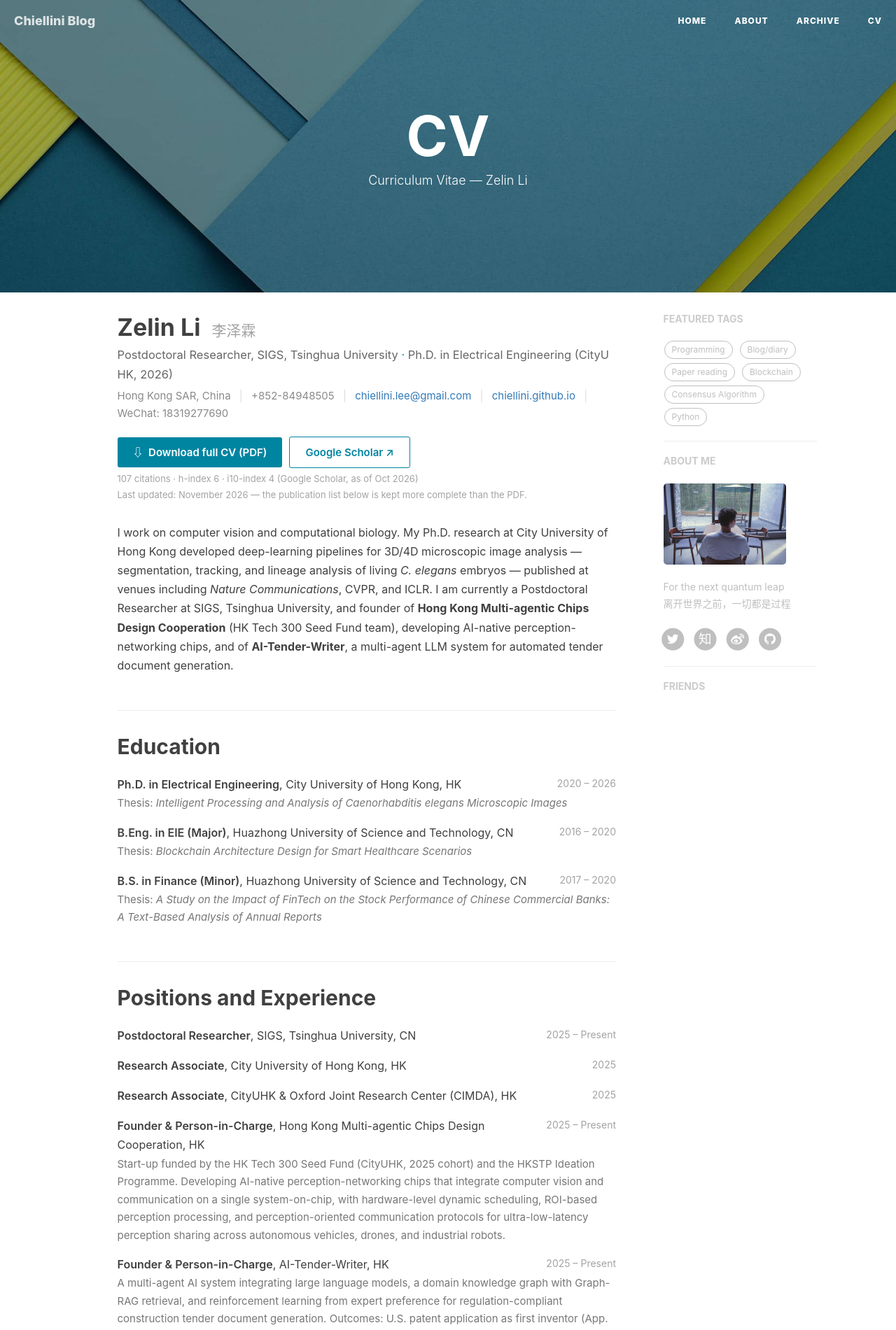
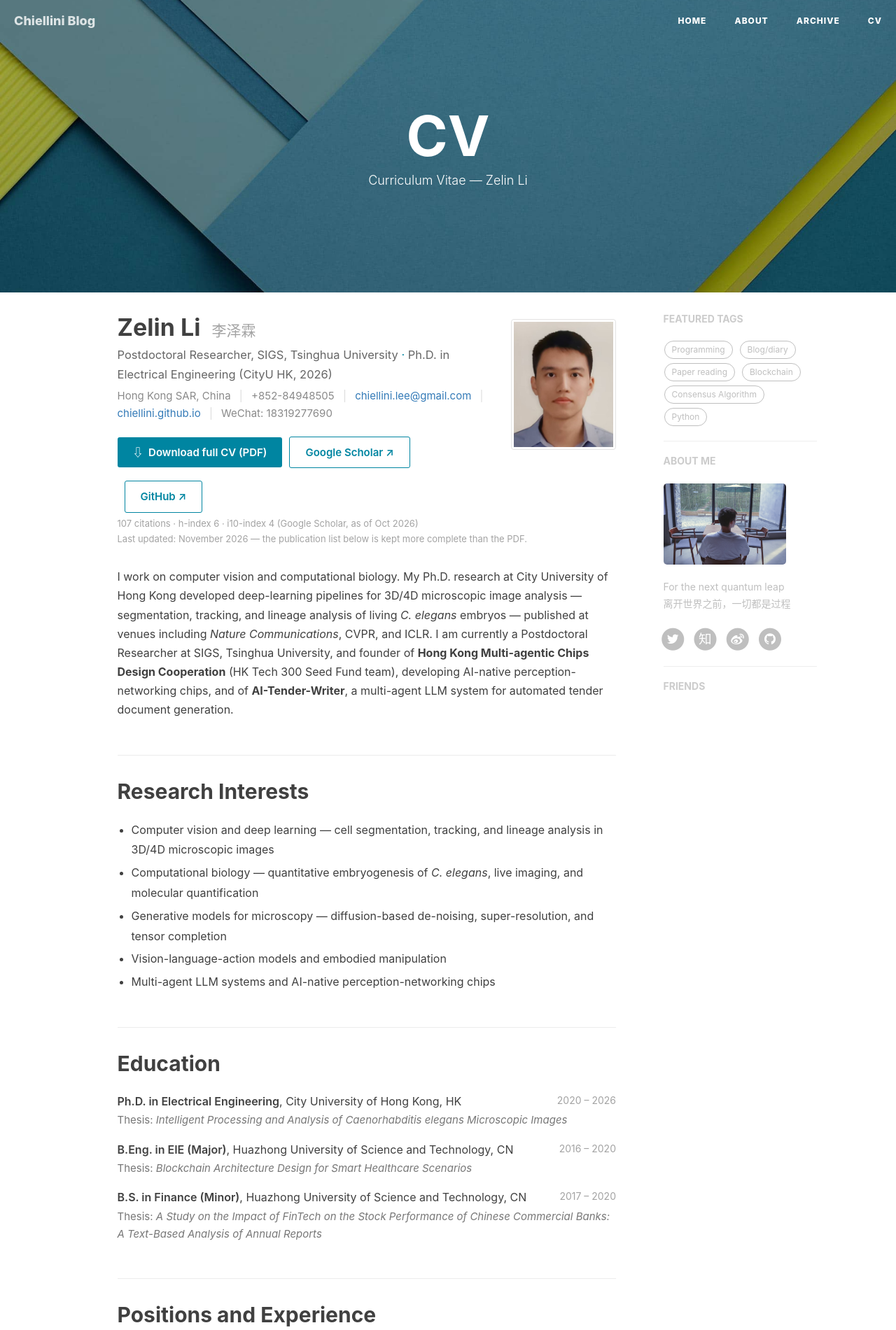
Before and after one commit to chiellini/chiellini.github.io, a Jekyll site: the page built from cv.html, in a window 1280 px wide. Shown: the top 1901 px of the page at 70% size. Built offline with Jekyll 4.4.1, drawn with Linux system fonts in a browser that asks for light colours; nearby versions of some CDN libraries; comment, search, counter and statistics services are not loaded; some of the changed text lies outside the part shown.

Commit message:
Polish CV page to academic-homepage standard: add photo, Research Interests, verified Paper links (9 DOI via Crossref + 3 arXiv), GitHub button

```diff
--- a/cv.html
+++ b/cv.html
@@ -99,13 +99,42 @@
             padding-left: 4px;
         }
         .cvpage ol.cv-pubs .pub-meta { color: #8a8a8a; }
+        .cvpage ol.cv-pubs .pub-links { white-space: nowrap; }
+        .cvpage ol.cv-pubs .pub-links a { font-weight: 600; }
         .cvpage ol.cv-pubs .me { color: #0085A1; }
+        .cvpage .cv-photo {
+            float: right;
+            width: 150px;
+            margin: 8px 0 12px 28px;
+            padding: 3px;
+            background: #fff;
+            border: 1px solid #e3e3e3;
+            border-radius: 4px;
+        }
+        .cvpage ul.cv-interests {
+            padding-left: 20px;
+            margin-bottom: 30px;
+        }
+        .cvpage ul.cv-interests li {
+            line-height: 1.8;
+            margin-bottom: 4px;
+        }
+        @media (max-width: 767px) {
+            .cvpage .cv-photo {
+                float: none;
+                display: block;
+                margin: 0 auto 18px auto;
+                width: 140px;
+            }
+        }
         @media print {
             .cvpage .cv-btn { display: none; }
+            .cvpage .cv-photo { width: 110px; }
         }
     </style>
 
     <!-- ============ Name & Contact ============ -->
+    <img class="cv-photo" src="{{ site.baseurl }}/img/zelin-li-photo.jpg" alt="Photo of Zelin Li">
     <h1 class="cv-name">Zelin Li&nbsp;&nbsp;<span class="cn">李泽霖</span></h1>
     <div class="cv-role">Postdoctoral Researcher, SIGS, Tsinghua University <span class="dot">&middot;</span> Ph.D. in Electrical Engineering (CityU HK, 2026)</div>
     <div class="cv-contact">
@@ -119,7 +148,7 @@
         <span class="sep">|</span>
         WeChat: 18319277690
     </div>
-    <a class="cv-btn" href="{{ site.baseurl }}/PDF_FILE/ZelinLi_CV.pdf" target="_blank">&#8681;&nbsp; Download full CV (PDF)</a><a class="cv-btn cv-btn-outline" href="https://scholar.google.com/citations?user=atCgiosAAAAJ&amp;hl=en" target="_blank">Google Scholar&nbsp;&#8599;</a>
+    <a class="cv-btn" href="{{ site.baseurl }}/PDF_FILE/ZelinLi_CV.pdf" target="_blank">&#8681;&nbsp; Download full CV (PDF)</a><a class="cv-btn cv-btn-outline" href="https://scholar.google.com/citations?user=atCgiosAAAAJ&amp;hl=en" target="_blank">Google Scholar&nbsp;&#8599;</a><a class="cv-btn cv-btn-outline" href="https://github.com/chiellini" target="_blank">GitHub&nbsp;&#8599;</a>
     <div class="cv-stats">107 citations &middot; h-index 6 &middot; i10-index 4 (Google Scholar, as of Oct 2026)</div>
     <div class="cv-updated">Last updated: November 2026 &mdash; the publication list below is kept more complete than the PDF.</div>
 
@@ -133,6 +162,16 @@
         AI-native perception-networking chips, and of <strong>AI-Tender-Writer</strong>, a multi-agent LLM system for
         automated tender document generation.
     </p>
+
+    <!-- ============ Research Interests ============ -->
+    <h2>Research Interests</h2>
+    <ul class="cv-interests">
+        <li>Computer vision and deep learning &mdash; cell segmentation, tracking, and lineage analysis in 3D/4D microscopic images</li>
+        <li>Computational biology &mdash; quantitative embryogenesis of <em>C.&nbsp;elegans</em>, live imaging, and molecular quantification</li>
+        <li>Generative models for microscopy &mdash; diffusion-based de-noising, super-resolution, and tensor completion</li>
+        <li>Vision-language-action models and embodied manipulation</li>
+        <li>Multi-agent LLM systems and AI-native perception-networking chips</li>
+    </ul>
 
     <!-- ============ Education ============ -->
     <h2>Education</h2>
@@ -204,31 +243,37 @@
             <strong>EmbSAM: Cell boundary localization and Segment Anything Model for fast images of developing embryos.</strong><br>
             Guoye Guan<sup>*</sup>, Cunmin Zhao<sup>*</sup>, <strong class="me">Zelin Li</strong><sup>*</sup>, Pei Zhang, Yixuan Chen, Pohao Ye, Ming-Kin Wong, Lu-Yan Chan, Hong Yan, Chao Tang, et al.<br>
             <em>Communications Biology</em> <span class="pub-meta">9, 8 (2026)</span>
+            <span class="pub-links">&middot; <a href="https://doi.org/10.1038/s42003-025-09220-3" target="_blank">Paper&nbsp;&#8599;</a></span>
         </li>
         <li>
             <strong>Cell lineage-resolved embryonic morphological map reveals signaling associated with cell fate and size asymmetry.</strong><br>
             Guoye Guan<sup>*</sup>, <strong class="me">Zelin Li</strong><sup>*</sup>, Yiming Ma<sup>*</sup>, Pohao Ye<sup>*</sup>, Jianfeng Cao, Ming-Kin Wong, Vincy Wing Sze Ho, Lu-Yan Chan, Hong Yan<sup>#</sup>, Chao Tang<sup>#</sup>, et al.<br>
             <em>Nature Communications</em> <span class="pub-meta">16(1), 3700 (2025)</span>
+            <span class="pub-links">&middot; <a href="https://doi.org/10.1038/s41467-025-58878-0" target="_blank">Paper&nbsp;&#8599;</a></span>
         </li>
         <li>
             <strong>An effective method for quantification, visualization, and analysis of 3D cell shape during early embryogenesis.</strong><br>
             <strong class="me">Zelin Li</strong><sup>#</sup>, Zhaoke Huang, Jianfeng Cao<sup>#</sup>, Guoye Guan, Zhongying Zhao, Hong Yan.<br>
             <em>Quantitative Biology</em> <span class="pub-meta">13(1), e83 (2025)</span>
+            <span class="pub-links">&middot; <a href="https://doi.org/10.1002/qub2.83" target="_blank">Paper&nbsp;&#8599;</a></span>
         </li>
         <li>
             <strong>A Fusion Model With Effective Multi-Scale Parallel Transformer for Cellular Segmentation.</strong><br>
             Zhaoke Huang<sup>#</sup>, <strong class="me">Zelin Li</strong>, Hong Yan.<br>
             <em>IEEE Transactions on Computational Biology and Bioinformatics</em> <span class="pub-meta">(2025)</span>
+            <span class="pub-links">&middot; <a href="https://doi.org/10.1109/TCBBIO.2025.3542123" target="_blank">Paper&nbsp;&#8599;</a></span>
         </li>
         <li>
             <strong>CShaperApp: Segmenting and analyzing cellular morphologies of the developing <em>Caenorhabditis elegans</em> embryo.</strong><br>
             Jianfeng Cao, <strong class="me">Zelin Li</strong>, Hong Yan.<br>
             <em>Quantitative Biology</em> <span class="pub-meta">12, 329 (2024)</span>
+            <span class="pub-links">&middot; <a href="https://doi.org/10.1002/qub2.47" target="_blank">Paper&nbsp;&#8599;</a></span>
         </li>
         <li>
             <strong>Deep learning-based enhancement of fluorescence labeling for accurate cell lineage tracing during embryogenesis.</strong><br>
             <strong class="me">Zelin Li</strong><sup>*</sup>, Dongying Xie<sup>*</sup>, Yiming Ma<sup>*</sup>, Cunmin Zhao, Sicheng You, Hong Yan<sup>#</sup>, Zhongying Zhao.<br>
             <em>Bioinformatics</em> <span class="pub-meta">40(11), btae626 (2024)</span>
+            <span class="pub-links">&middot; <a href="https://doi.org/10.1093/bioinformatics/btae626" target="_blank">Paper&nbsp;&#8599;</a></span>
         </li>
     </ol>
 
@@ -248,16 +293,19 @@
             <strong>Volume Tells: Dual Cycle-Consistent Diffusion for 3D Fluorescence Microscopy De-noising and Super-Resolution.</strong><br>
             <strong class="me">Zelin Li</strong><sup>*</sup>, Chenwei Wang<sup>*</sup>, Zhaoke Huang<sup>#</sup>, Yiming Ma, Cunming Zhao, Zhongying Zhao, Hong Yan.<br>
             <em>IEEE/CVF Conference on Computer Vision and Pattern Recognition (CVPR)</em> <span class="pub-meta">pp. 16091–16100 (2025)</span>
+            <span class="pub-links">&middot; <a href="https://doi.org/10.1109/CVPR52734.2025.01500" target="_blank">Paper&nbsp;&#8599;</a></span>
         </li>
         <li>
             <strong>Directional And Topological Transformer With Topology Priors For 4D Cellular Image Segmentation.</strong><br>
             <strong class="me">Zelin Li</strong><sup>#</sup>, Zhaoke Huang, Zhen Zhu, Sicheng You, Zhongying Zhao, Hong Yan.<br>
             <em>IEEE International Conference on Image Processing (ICIP)</em> <span class="pub-meta">pp. 2902–2908 (2024)</span>
+            <span class="pub-links">&middot; <a href="https://doi.org/10.1109/ICIP51287.2024.10648269" target="_blank">Paper&nbsp;&#8599;</a></span>
         </li>
         <li>
             <strong>3D Cellular Segmentation of Live Embryos via Topologically and Biologically Boundary-aware Semi-supervised Learning.</strong><br>
             <strong class="me">Zelin Li</strong><sup>#</sup>, Zhaoke Huang, Hong Yan.<br>
             <em>IEEE International Conference on Systems, Man, and Cybernetics (SMC)</em> <span class="pub-meta">pp. 3312–3317 (2024)</span>
+            <span class="pub-links">&middot; <a href="https://doi.org/10.1109/SMC54092.2024.10831421" target="_blank">Paper&nbsp;&#8599;</a></span>
         </li>
     </ol>
 
@@ -282,16 +330,19 @@
             <strong>Adaptive Safety Filtering for Frozen ACC Policies via Conformal Residual Calibration.</strong><br>
             Zhiruo Zhou<sup>*</sup>, <strong class="me">Rigaudiere Z. Li</strong><sup>*#</sup>, Xiwen Chen, Yucheng Chen, Xiaojun Zhu, Houde Liu.<br>
             <span class="pub-meta"><em>arXiv:2609.35415</em> (2026)</span>
+            <span class="pub-links">&middot; <a href="https://arxiv.org/abs/2609.35415" target="_blank">Paper&nbsp;&#8599;</a></span>
         </li>
         <li>
             <strong>Frozen Flows Forget: Diagnosing and Restoring Lost Motion in a Latent-flow World Model.</strong><br>
             Xiwen Chen, <strong class="me">Rigaudiere Z. Li</strong>, Zhiruo Zhou, Xiaojun Zhu, Houde Liu.<br>
             <span class="pub-meta"><em>arXiv:2609.28414</em> (2026)</span>
+            <span class="pub-links">&middot; <a href="https://arxiv.org/abs/2609.28414" target="_blank">Paper&nbsp;&#8599;</a></span>
         </li>
         <li>
             <strong>Dinomaly2: A Unified Framework for Unsupervised Image Anomaly Detection.</strong><br>
             Jia Guo, Shuai Lu, Lei Fan, <strong class="me">Zelin Li</strong>, Donglin Di, Yang Song, Weihang Zhang, Wenbing Zhu, Hong Yan, Fang Chen, Huiqi Li, Hongen Liao.<br>
             <span class="pub-meta"><em>arXiv:2510.17611</em> (2025), extended version of a CVPR 2025 paper</span>
+            <span class="pub-links">&middot; <a href="https://arxiv.org/abs/2510.17611" target="_blank">Paper&nbsp;&#8599;</a></span>
         </li>
         <li>
             <strong>A Method for Quantitative Analysis of Long-distance Cellular Communication in 3D Time-lapse in vivo Living Embryos.</strong><br>
```
Also changed, not shown: img/zelin-li-photo.jpg (added).
